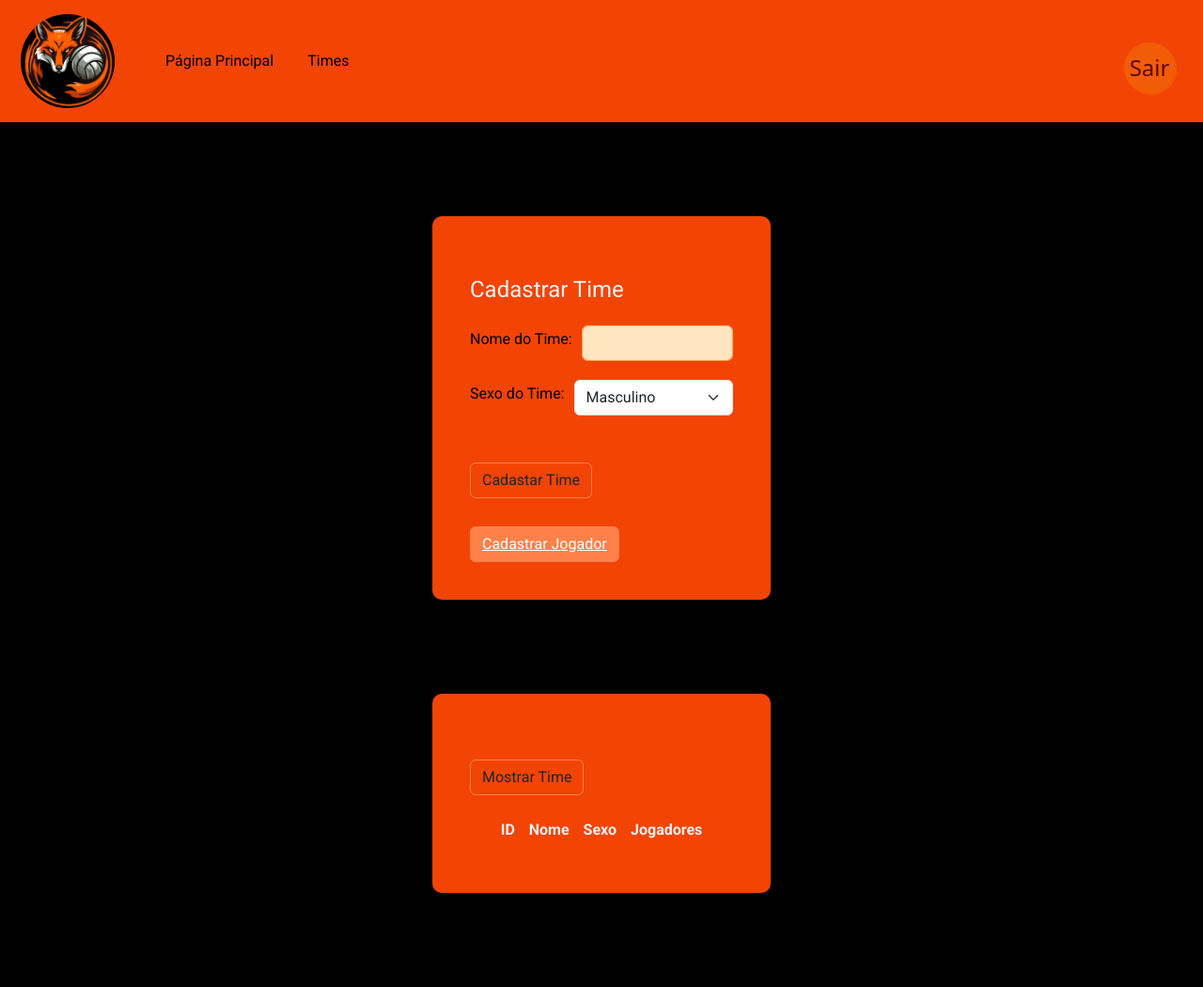
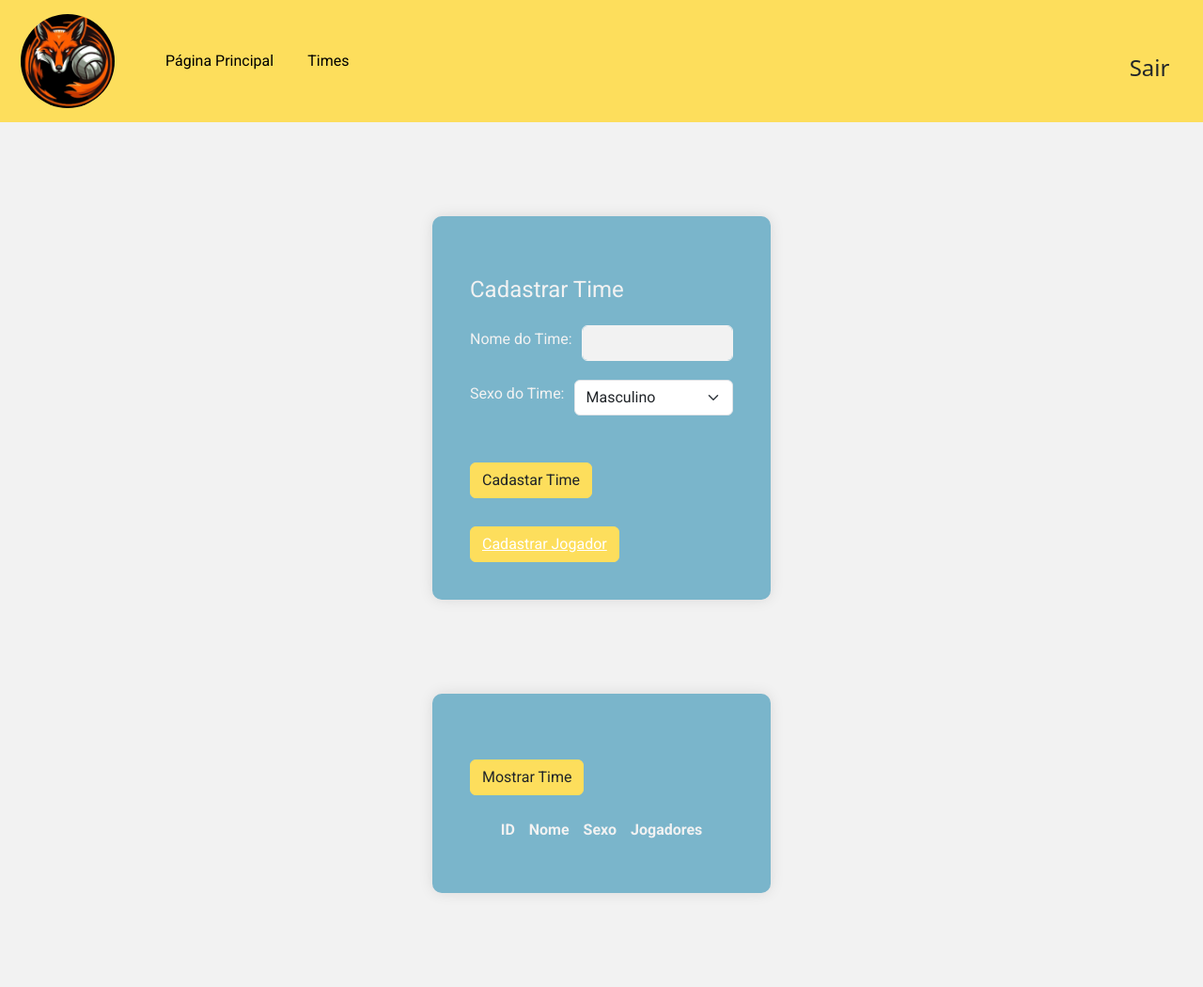
Before and after one commit to HugoAparecido/volei_bri_php, a PHP site: page /pages/cadastrar_time.html in a window 1280 px wide. Shown: the whole page at 94% size. Run offline with PHP 8.4, Linux system fonts and the light colour scheme; lists and menus that the app fills with data are empty; some libraries are stand-ins or nearby versions.

Commit message:
mudanças

```diff
--- a/css/index.css
+++ b/css/index.css
@@ -38,7 +38,7 @@ body {
 }
 
 main {
-    background-color: var(--preto);
+    background-color: var(--);
     width: 100%;
     height: 100%;
 }
--- a/html_anterior/css/cadastro.css
+++ b/html_anterior/css/cadastro.css
@@ -5,11 +5,9 @@
 }
 
 :root {
+    --amarelo:#FDDE5C;
     --preto: #000;
-    --laranja: #F24405;
     --marrom: #261515;
-    --laranja-escuro: #590902;
-    --laranja-claro: #F25C05;
     --branco: #fff;
     --cinza: #F2F2F2;
 }
@@ -34,7 +32,7 @@ main>section {
 
 button {
     margin-top: 30px;
-    background-color: var(--laranja);
+    background-color: var(--amarelo);
 }
 
 .linha_unica {
--- a/html_anterior/css/style.css
+++ b/html_anterior/css/style.css
@@ -9,12 +9,12 @@
 
 :root {
     --preto: #000;
-    --laranja: #F24405;
+    --cinza: #E6E4E1;
+    --amarelo:#FDDE5C;
+    --azul-claro: #7AB5CB;
     --marrom: #261515;
-    --laranja-escuro: #590902;
-    --laranja-claro: #F25C05;
     --branco: #fff;
-    --cinza: #F2F2F2;
+    --cinza-claro: #F2F2F2;
 }
 
 
@@ -23,7 +23,7 @@
 
 .login-form {
     width: 360px;
-    background-color: var(--laranja); /* Cor de fundo do formulário em laranja */
+    background-color: var(--azul-claro); /* Cor de fundo do formulário em azul */
     padding: 40px;
     margin: 100px auto; /* Centraliza o formulário verticalmente e na horizontal */
     border-radius: 10px; /* Borda arredondada */
@@ -35,20 +35,20 @@
     margin-bottom: 30px;
   }
   .login-form .form-control {
-    background-color: #ffe6c1; /* Cor de fundo dos campos de input em laranja claro */
+    background-color: var(--cinza); /* Cor de fundo dos campos de input em cinza */
     color: var(--preto); /* Cor do texto dos campos de input */
-    border-color: #ffa45c; /* Cor da borda dos campos de input */
+    border-color: var(--cinza); /* Cor da borda dos campos de input */
   }
   .login-form .btn {
-    background-color: #ff814a; /* Botão laranja */
-    border-color: #ff814a; /* Borda do botão laranja */
+    background-color: var(--amarelo); /* Botão amarelo*/
+    border-color: var(--amarelo); /* Borda do botão amarelo */
   }
   .login-form .btn:hover {
-    background-color: #ff9d6f; /* Cor do botão ao passar o mouse */
-    border-color: #ff9d6f; /* Cor da borda do botão ao passar o mouse */
+    background-color: var(--amarelo); /* Cor do botão ao passar o mouse */
+    border-color: var(--amarelo); /* Cor da borda do botão ao passar o mouse */
   }
   .form-label{
-    color: var(--preto);
+    color: var(--cinza);
   }
 
 
@@ -57,7 +57,7 @@
 
 
 body {
-    background-color: var(--preto);
+    background-color: var(--cinza);
 }
 
 #logo {
@@ -68,15 +68,15 @@ body {
 }
 
 #nav {
-    background-color: var(--laranja);
+    background-color: var(--amarelo);
     padding: 0;
 }
 
 #nav_container {
-    background-color: var(--laranja);
+    background-color: var(--amarelo);
 }
 main {
-    background-color: var(--preto);
+    background-color: var(--cinza);
     width: 100%;
     height: 100%;
 }
@@ -109,13 +109,12 @@ button.botao_deslogar:hover {
 }
 
 button {
-    background-color: var(--laranja);
+    background-color: var(--amarelo);
     color: var(--cinza);
 }
 
 button[disabled] {
-    opacity: 0.7;
-    background-color: var(--laranja-claro);
+    background-color: var(--amarelo);
     color: var(--cinza);
 }
 
@@ -132,11 +131,11 @@ div {
 .clear {
     background: transparent;
     border: none;
-    color: var(--laranja-claro);
+    color: var(--preto);
 }
 
 .solid {
-    background: var(--laranja);
+    background: var(--amarelo);
     border: none;
     color: rgb(45, 211, 111);
 }
--- a/html_anterior/css/times.css
+++ b/html_anterior/css/times.css
@@ -5,8 +5,11 @@ main {
     align-items: center;
     justify-content: center;
     text-align: center;
+    background-color: #E6E4E1;
 }
-
+body{
+    background-color: #E6E4E1;
+}
 .times {
     margin-top: 10px;
     width: 100%;
--- a/html_anterior/pages/cadastrar_jogador.html
+++ b/html_anterior/pages/cadastrar_jogador.html
@@ -80,13 +80,13 @@
                         <input class="form-control" type="text" id="peso_jogador"><br>
                     </div>
                     <button id="cadastrar_jogador" class="btn " type="button"
-                        style="background-color: #F24405;">Cadastar Jogador</button>
+                        style="background-color: #FDDE5C;">Cadastar Jogador</button>
                 </fieldset>
             </form>
             <button id="update_jogadores_cadastrados" class="btn"><a href="./update.html"
                     style="color:  white;">Atualizar Jogador
                     Existente</a></button>
-            <button id="mostrar_jogadores_cadastrados" class="btn " style="background-color: #F24405;">Mostar Jogadores
+            <button id="mostrar_jogadores_cadastrados" class="btn " style="background-color: #FDDE5C;">Mostar Jogadores
                 Cadastrados</button>
             <div class="tabela">
                 <table>
--- a/html_anterior/pages/cadastrar_time.html
+++ b/html_anterior/pages/cadastrar_time.html
@@ -53,7 +53,7 @@
                     </select>
                 </div>
                 <button id="cadastrar_time" class="btn" type="button"
-                    style="background-color: #F24405;">Cadastar Time</button>
+                    style="background-color: #FDDE5C;">Cadastar Time</button>
                 <button class="btn" type="button"><a href="./cadastrar_jogador.html"
                         style="color:  white;">Cadastrar
                         Jogador</a></button>
@@ -62,7 +62,7 @@
         </div>
             <div class="container">
                 <div class="login-form">
-                        <button class="btn id=" id="mostrar_times" type="button" style="background-color: #F24405;">Mostrar
+                        <button class="btn id=" id="mostrar_times" type="button" style="background-color: #FDDE5C;">Mostrar
                         Time</button>
                     <div class="tabela">
                         <table>
--- a/html_anterior/pages/login.html
+++ b/html_anterior/pages/login.html
@@ -56,12 +56,12 @@
         </div>
         <div>
           <button type="button" class="btn" id="recover-password-button" disabled="true"
-            style="background-color: #F24405;">Recuperar
+            style="background-color: #FDDE5C;">Recuperar
             senha</button>
         </div>
         <div>
           <button type="button" class=" btn" id="login-button" disabled="true"
-            style="background-color: #F24405; margin-top: 15px;">Entrar</button>
+            style="background-color: #FDDE5C; margin-top: 15px;">Entrar</button>
         </div>
       </div>
     </div>
--- a/html_anterior/pages/register.html
+++ b/html_anterior/pages/register.html
@@ -57,7 +57,7 @@
         <div class="error" id="password_doesnt_match_error">Senha e confirmar senha devem ser iguais</div>
       </div>
       <div><button type="button" class="btn" disabled="true" id="register_button"
-          style="background-color: #F24405 ;">Registrar</button></div>
+          style="background-color: #FDDE5C ;">Registrar</button></div>
       <div><button type="button" class="clear"><a href="./login.html" style="color:  white;">Login</a></button></div>
     </form>
   </main>
--- a/html_anterior/pages/times.html
+++ b/html_anterior/pages/times.html
@@ -96,21 +96,21 @@
       <section>
         <h2>Masculino</h2>
         <div id="times_masculinos"></div>
-        <button class="btn" style="background-color: #F24405;"><a href="cadastrar_time.html?sexo=M"
+        <button class="btn" style="background-color: #FDDE5C;"><a href="cadastrar_time.html?sexo=M"
             class="nav-link">Cadastrar
             Time</a></button>
       </section>
       <section>
         <h2>Feminino</h2>
         <div id="times_femininos"></div>
-        <button class="btn" style="background-color: #F24405;"><a href="cadastrar_time.html?sexo=F"
+        <button class="btn" style="background-color: #FDDE5C;"><a href="cadastrar_time.html?sexo=F"
             class="nav-link">Cadastrar
             Time</a></button>
       </section>
       <section>
         <h2>Misto</h2>
         <div id="times_misto"></div>
-        <button class="btn " style="background-color: #F24405;"><a href="cadastrar_time.html?sexo=Mis"
+        <button class="btn " style="background-color: #FDDE5C;"><a href="cadastrar_time.html?sexo=Mis"
             class="nav-link">Cadastrar
             Time</a></button>
       </section>
--- a/html_anterior/pages/update.html
+++ b/html_anterior/pages/update.html
@@ -87,10 +87,10 @@
                         <input class="form-control" type="text" id="peso_jogador"><br>
                     </div>
                     <button id="cadastrar_jogador" class="btn" type="button"
-                        style="background-color: #F24405;">Atualizar Jogador</button>
+                        style="background-color: #FDDE5C;">Atualizar Jogador</button>
                 </fieldset>
             </form>
-            <button id="mostrar_jogadores_cadastrados" class="btn" style="background-color: #F24405;">Mostar Jogadores
+            <button id="mostrar_jogadores_cadastrados" class="btn" style="background-color: #FDDE5C;">Mostar Jogadores
                 Cadastrados</button>
             <table>
                 <thead>
```
Also changed, not shown: html_anterior/css/estatisticas.css (+8 -9 lines), html_anterior/css/inserir_informacoes.css (+5 -4 lines).
